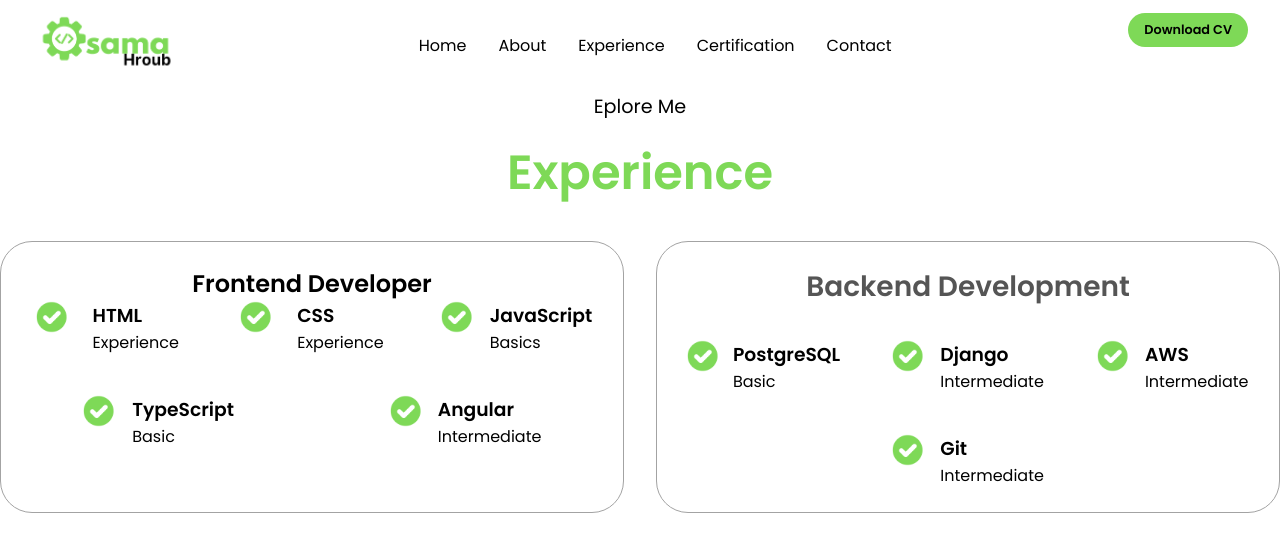
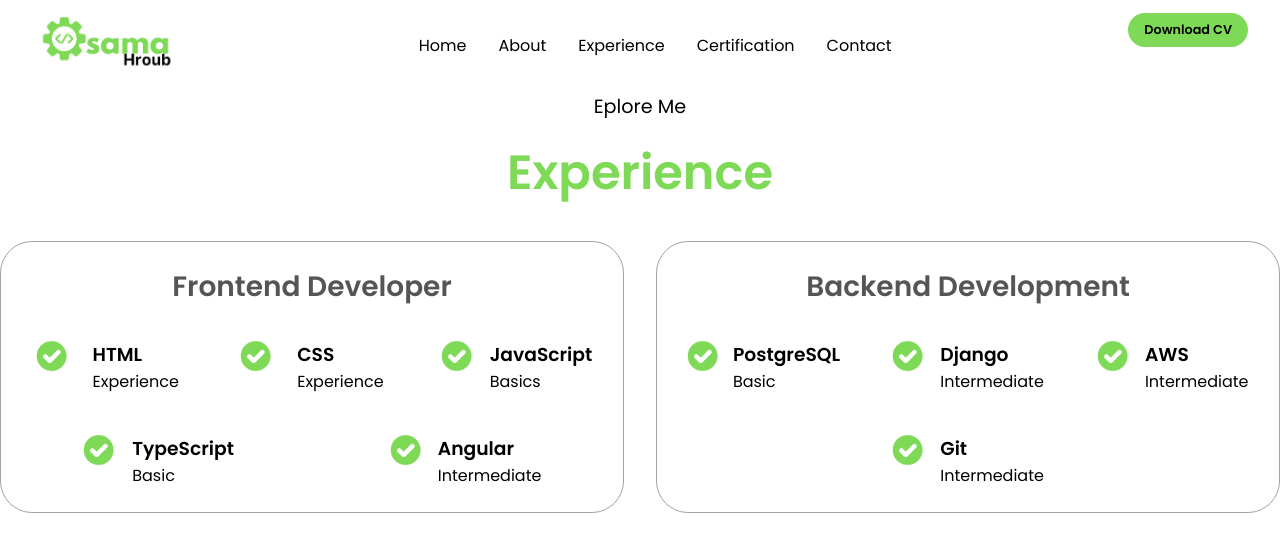
Before and after one commit to 7roubb/portfolioAngular, an Angular app: page /experience in a window 1280 px wide. Shown: the top 552 px of the page. Built offline with nearby package versions, Linux system fonts and the light colour scheme; what ngx-typed-js would draw is missing.

Commit message:
Update experience.component.html

```diff
--- a/src/app/experience/experience.component.html
+++ b/src/app/experience/experience.component.html
@@ -5,7 +5,7 @@
     <div class="experience-details-containers">
         <div class="about-containers">
             <div class="details-container">
-                <h2 class="experience-sub-titles"> Frontend Developer</h2>
+                <h2 class="experience-sub-title"> Frontend Developer</h2>
                 <div class="article-container">
                     <article>
                         <img src="assets/checkmark.png" alt="Experience items" class="icon2">
```
